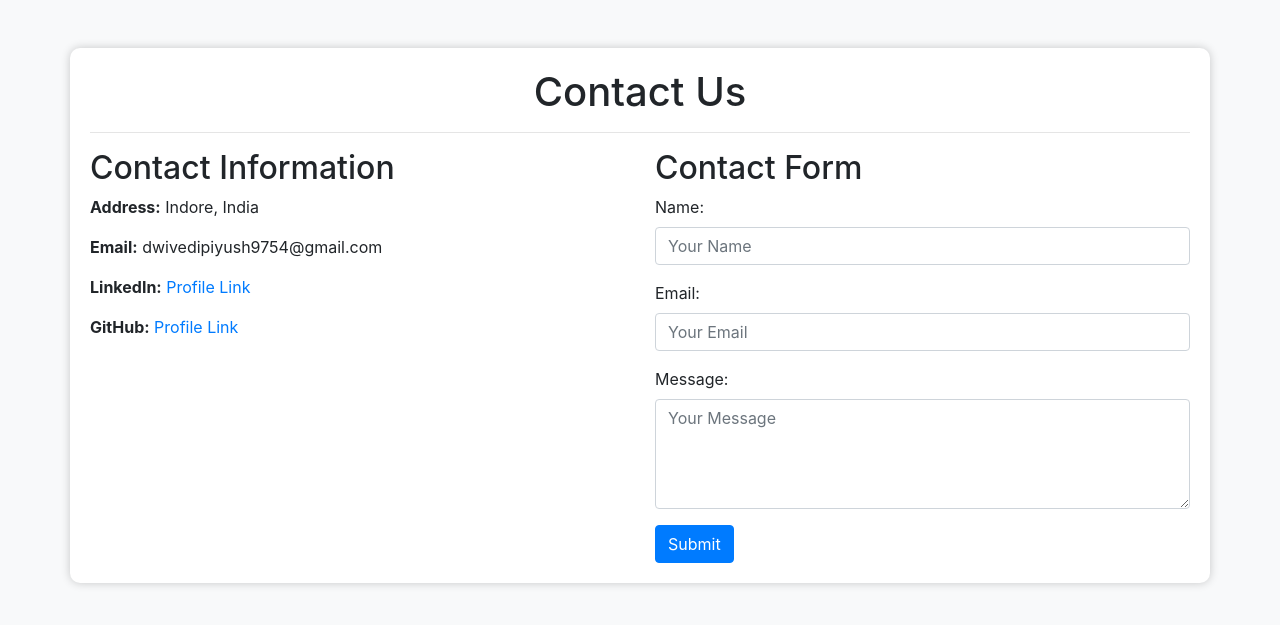
After one commit to piyush8358/dev-edit, a Flask app: page /contact in a window 1280 px wide. The commit adds this page. Shown: the top 625 px of the page. Run offline with Flask 3, Linux system fonts and the light colour scheme; some libraries are stand-ins or nearby versions.

Commit message:
file added

```diff
--- a/main.py
+++ b/main.py
@@ -60,6 +60,10 @@ def about():
 def use():
     return render_template("use.html")
 
+@app.route('/contact')
+def contact():
+    return render_template("contact.html")
+
 @app.route('/edit', methods=["GET", "POST"])
 def edit():
     if request.method == "POST":
--- a/templates/about.html
+++ b/templates/about.html
@@ -87,7 +87,7 @@
                 <li><strong>Phone:</strong> +91 8358999011</li>
                 <li><strong>Email:</strong> <a href="mailto:dwivedipiyush9754@gmail.com">dwivedipiyush9754@gmail.com</a></li>
                 <li><strong>Location:</strong> Indore, India</li>
-                <li><strong>GitHub:</strong> <a href="https://www.linkedin.com/in/piyush8358" target="_blank">piyush8358</a></li>
+                <li><strong>GitHub:</strong> <a href="https://www.github.com/piyush8358" target="_blank">piyush8358</a></li>
                 <li><strong>LinkedIn:</strong> <a href="https://www.linkedin.com/in/piyushdwivedi-/" target="_blank">piyushdwivedi-</a></li>
             </ul>
         </section>
--- /dev/null
+++ b/templates/contact.html
@@ -0,0 +1,61 @@
+<!DOCTYPE html>
+<html lang="en">
+<head>
+    <meta charset="UTF-8">
+    <meta name="viewport" content="width=device-width, initial-scale=1.0">
+    <title>Contact Us</title>
+    <link rel="stylesheet" href="https://maxcdn.bootstrapcdn.com/bootstrap/4.5.2/css/bootstrap.min.css">
+    <style>
+        /* Custom Styles */
+        body {
+            background-color: #f8f9fa;
+        }
+        .container {
+            background-color: #fff;
+            padding: 20px;
+            border-radius: 10px;
+            box-shadow: 0px 0px 10px rgba(0, 0, 0, 0.2);
+        }
+    </style>
+</head>
+<body>
+
+<div class="container mt-5">
+    <h1 class="text-center">Contact Us</h1>
+    <hr>
+
+    <div class="row">
+        <div class="col-md-6">
+            <h2>Contact Information</h2>
+            <p><strong>Address:</strong> Indore, India</p>
+            <p><strong>Email:</strong> dwivedipiyush9754@gmail.com</p>
+            <p><strong>LinkedIn:</strong> <a href="https://www.linkedin.com/in/piyushdwivedi-/" target="_blank">Profile Link</a></p>
+            <p><strong>GitHub:</strong> <a href="https://www.github.com/piyush8358/" target="_blank">Profile Link</a></p>
+
+        </div>
+        <div class="col-md-6">
+            <h2>Contact Form</h2>
+            <form>
+                <div class="form-group">
+                    <label for="name">Name:</label>
+                    <input type="text" class="form-control" id="name" placeholder="Your Name" required>
+                </div>
+                <div class="form-group">
+                    <label for="email">Email:</label>
+                    <input type="email" class="form-control" id="email" placeholder="Your Email" required>
+                </div>
+                <div class="form-group">
+                    <label for="message">Message:</label>
+                    <textarea class="form-control" id="message" rows="4" placeholder="Your Message" required></textarea>
+                </div>
+                <button type="submit" class="btn btn-primary">Submit</button>
+            </form>
+        </div>
+    </div>
+</div>
+
+<script src="https://ajax.googleapis.com/ajax/libs/jquery/3.5.1/jquery.min.js"></script>
+<script src="https://cdnjs.cloudflare.com/ajax/libs/popper.js/1.16.0/umd/popper.min.js"></script>
+<script src="https://maxcdn.bootstrapcdn.com/bootstrap/4.5.2/js/bootstrap.min.js"></script>
+</body>
+</html>
--- a/templates/index.html
+++ b/templates/index.html
@@ -89,7 +89,7 @@
               <a class="nav-link" href="/use">How to use</a>
             </li>
             <li class="nav-item">
-              <a class="nav-link" href="/">Contact Us</a>
+              <a class="nav-link" href="/contact">Contact Us</a>
             </li>
           </ul>
           <div class="d-flex" role="search">
```
